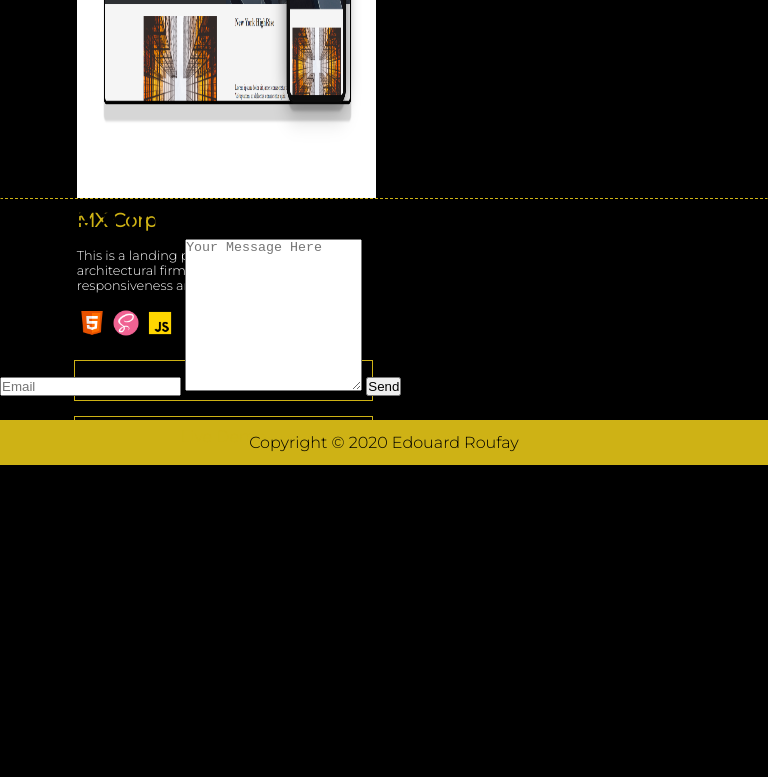
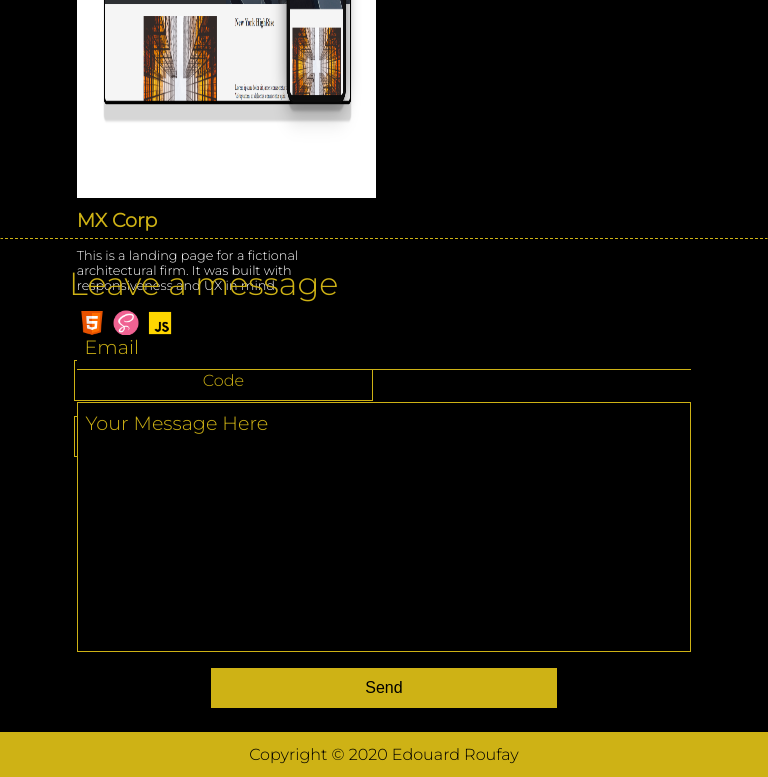
Before and after one commit to emr404/Portfolio, a plain HTML site: page index.html in a window 768 px wide. Shown: the part 2012-2789 px from the top of the page. Before the commit the page ends 2477 px from the top, so only its background shows below. Drawn offline with Linux system fonts and the light colour scheme.

Commit message:
Added contact form section to medium screen sizes

```diff
--- a/scss/_medium.scss
+++ b/scss/_medium.scss
@@ -45,12 +45,12 @@
                 width: 30vw;
                 height: 6vh;
                 font-size: 16px;
-                background-color: $backgroundColor;
                 border: none;
-                padding: 9vh auto;
+                padding: 3em auto;
                 font-size: 20px;
+                background-color: $accentColor;
                 border: 1px solid $accentColor;
-                color: $accentColor;
+                color: $backgroundColor;
 
                 a {
                     text-decoration: none;
@@ -112,7 +112,7 @@
             display: flex;
             align-items: center;
             justify-content: center;
-            width: 90%;
+            width: 80%;
             margin: auto;
         }
 
@@ -122,7 +122,7 @@
             border: 1px solid $accentColor;
             background: black;
             text-align: center;
-            padding: 0.8em 8vw;
+            padding: 0.8em 4vw;
             font-size: 1.2em;
         }
 
@@ -142,7 +142,7 @@
             font-weight: 400;
             margin-top: 3vh;
             margin-left: 9%;
-            text-transform: uppercase;
+            /* text-transform: uppercase; */
         }
 
         .skills-img-container {
@@ -172,7 +172,7 @@
             color: $accentColor;
             font-weight: 400;
             margin-left: 9%;
-            text-transform: uppercase;
+            /* text-transform: uppercase; */
 
 
 
@@ -239,6 +239,74 @@
 
     }
 
+    .contact {
+        margin-top: 5vh;
+
+        h1 {
+            color: $accentColor;
+            font-weight: 400;
+            margin-top: 3vh;
+            margin-left: 9%;
+            /* text-transform: uppercase; */
+        }
+
+        form {
+            margin: auto;
+            width: 80vw;
+            display: flex;
+            flex-direction: column;
+
+
+            input,
+            textarea {
+                width: 80vw;
+                border: none;
+                background-color: $backgroundColor;
+                margin-top: 4vh;
+                border-bottom: 1px solid $accentColor;
+                color: $primaryColor;
+                font-family: 'Montserrat', sans-serif;
+                font-size: 1.2em;
+                padding-left: 0.4em;
+
+
+                &::placeholder {
+                    color: $accentColor;
+                }
+
+
+            }
+
+            input {
+                padding-bottom: 0.5em;
+            }
+
+            textarea {
+                border: 1px solid $accentColor;
+                resize: none;
+                padding-top: 0.4em;
+                margin-top: 4vh;
+
+            }
+
+            button {
+                background-color: $accentColor;
+                border: none;
+                padding: 0.7em 1.2em;
+                font-size: 1em;
+                width: 45vw;
+                margin: auto;
+                margin-top: 2vh;
+                cursor: pointer;
+
+                &:hover {
+                    transition: ease 0.3s;
+                    transform: scale(0.88);
+                }
+            }
+        }
+    }
+
     footer {
         background-color: $accentColor;
         color: $backgroundColor;
--- a/scss/_small.scss
+++ b/scss/_small.scss
@@ -123,7 +123,7 @@
             text-decoration: none;
             align-items: center;
             border: 1px solid $accentColor;
-            background: black;
+            background: $backgroundColor;
             text-align: center;
             padding: 0.6em 2vw;
             font-size: 1em;
```
Also changed, not shown: scss/style.css, scss/style.scss (line endings or trailing spaces).
